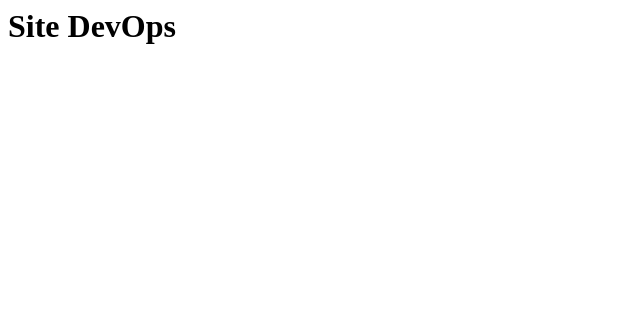
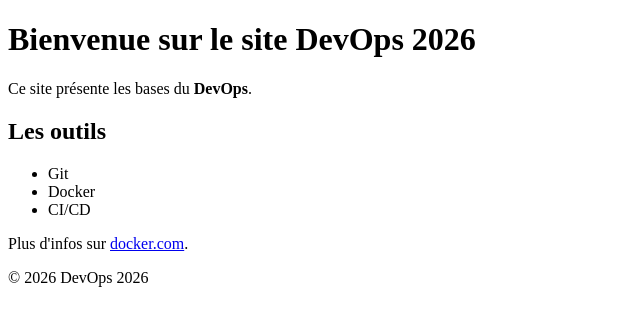
Before and after one commit to chouane-hub/FORMATIONS-DEVOPS, a plain HTML site: page index.html in a window 1280 px wide. Shown: the whole page, without its empty margins (0-640 px from the left). Drawn offline with Linux system fonts and the light colour scheme.

Commit message:
modification

```diff
--- a/index.html
+++ b/index.html
@@ -1 +1,27 @@
-<h1>Site DevOps</h1>
+<!DOCTYPE html>
+<html lang="fr">
+<head>
+  <meta charset="UTF-8">
+  <title>DevOps 2026</title>
+</head>
+<body>
+
+  <h1>Bienvenue sur le site DevOps 2026</h1>
+
+  <p>Ce site présente les bases du <strong>DevOps</strong>.</p>
+
+  <h2>Les outils</h2>
+  <ul>
+    <li>Git</li>
+    <li>Docker</li>
+    <li>CI/CD</li>
+  </ul>
+
+  <p>Plus d'infos sur <a href="https://www.docker.com">docker.com</a>.</p>
+
+  <footer>
+    <p>&copy; 2026 DevOps 2026</p>
+  </footer>
+
+</body>
+</html>
```
